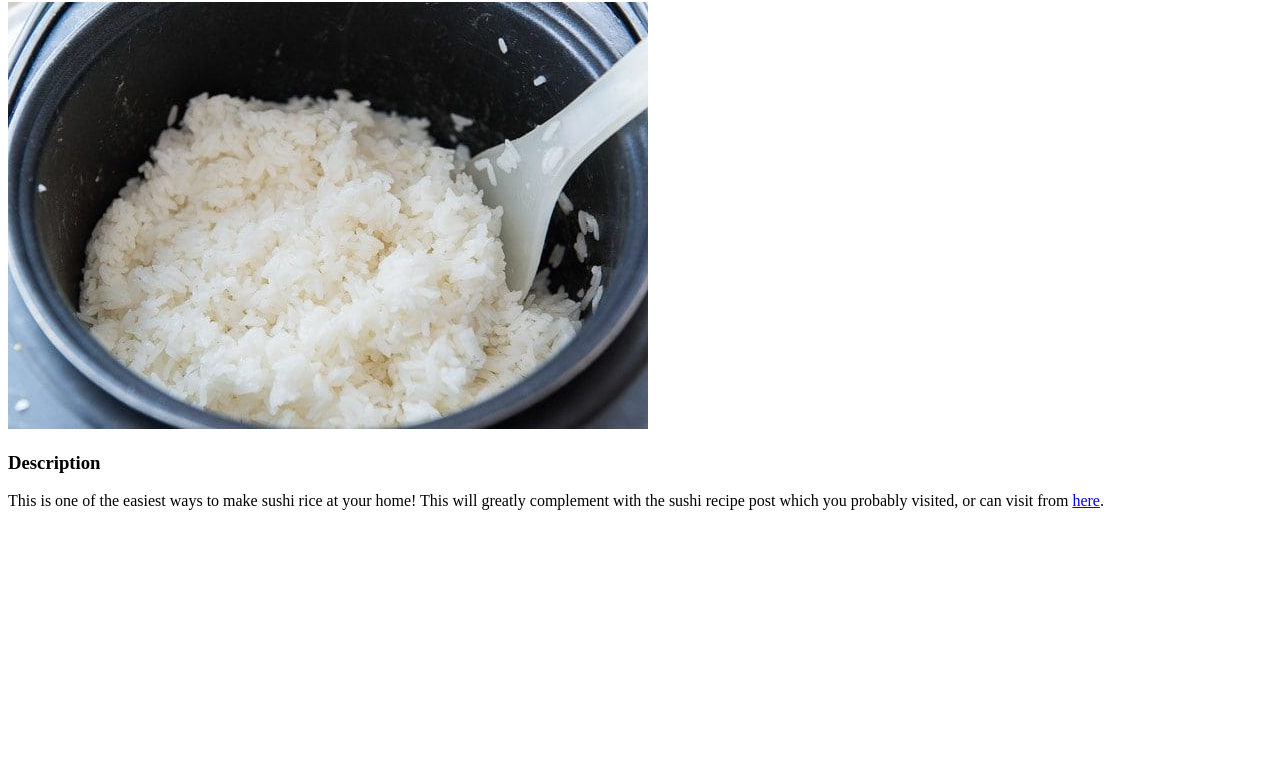
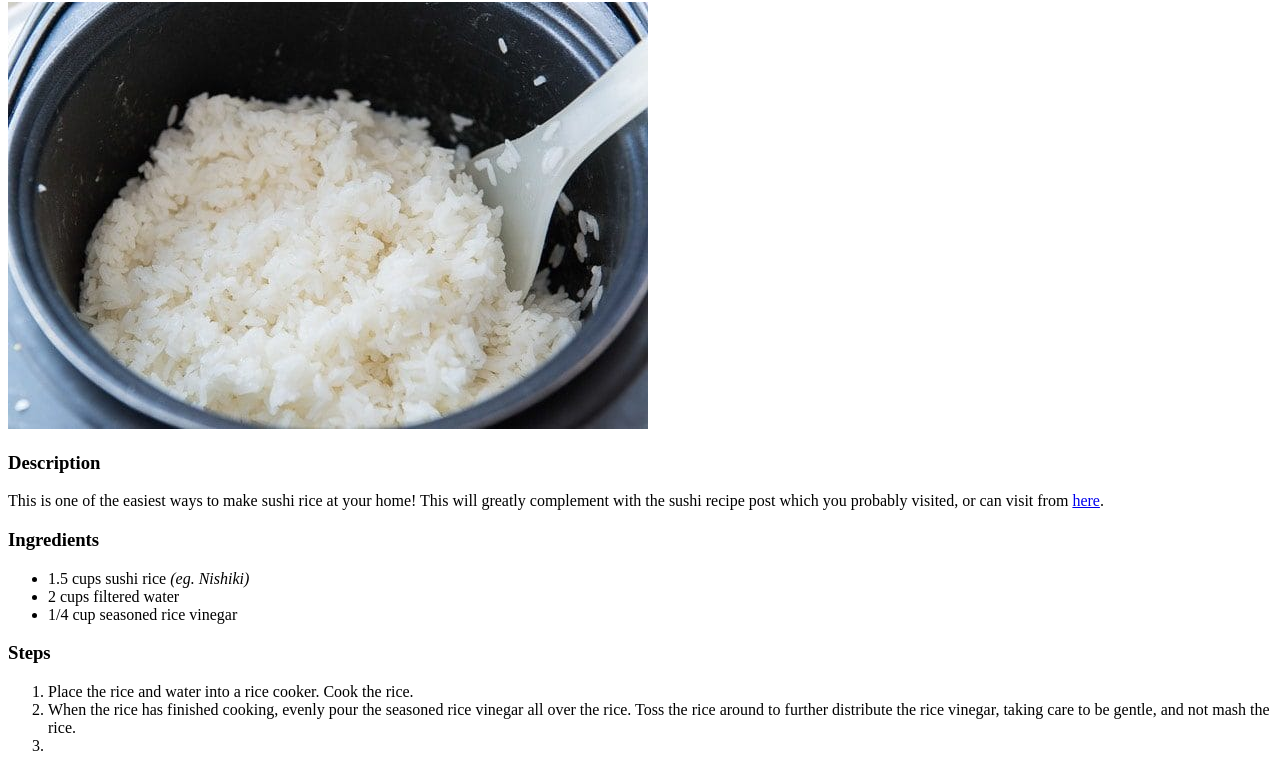
Before and after one commit to mell62/odin-recipes, a plain HTML site: page recipes/Sushi/sushi_rice.html in a window 1280 px wide. Shown: the part 78-849 px from the top of the page. Before the commit the page ends 800 px from the top, so only its background shows below. Drawn offline with Linux system fonts and the light colour scheme.

Commit message:
Added ingredients and steps as lists

```diff
--- a/recipes/Sushi/sushi_rice.html
+++ b/recipes/Sushi/sushi_rice.html
@@ -11,5 +11,21 @@
     This is one of the easiest ways to make sushi rice at your home! This will
     greatly complement with the sushi recipe post which you probably visited, or
     can visit from <a href="sushi.html">here</a>.
+    <h3>Ingredients</h3>
+    <ul>
+      <li>1.5 cups sushi rice <em>(eg. Nishiki)</em></li>
+      <li>2 cups filtered water</li>
+      <li>1/4 cup seasoned rice vinegar</li>
+    </ul>
+    <h3>Steps</h3>
+    <ol>
+      <li>Place the rice and water into a rice cooker. Cook the rice.</li>
+      <li>
+        When the rice has finished cooking, evenly pour the seasoned rice
+        vinegar all over the rice. Toss the rice around to further distribute
+        the rice vinegar, taking care to be gentle, and not mash the rice.
+      </li>
+      <li></li>
+    </ol>
   </body>
 </html>
```
